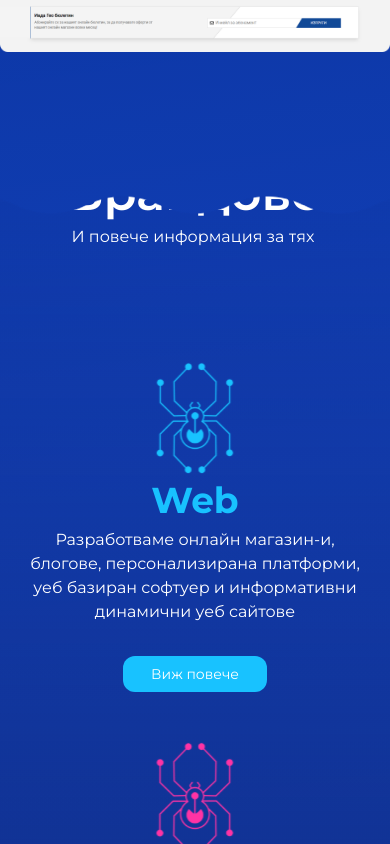
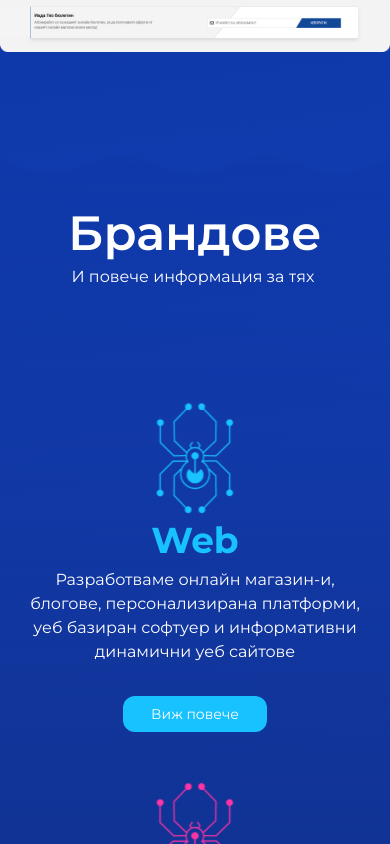
Before and after one commit to StroverIT/Strover, a Next.js app: page / in a window 390 px wide. Shown: the part 4100-4944 px from the top of the page. Built offline with nearby package versions, Linux system fonts and the light colour scheme; a web font is replaced by a local one.

Commit message:
fixing spacing

```diff
--- a/components/Brands/ListBrands.js
+++ b/components/Brands/ListBrands.js
@@ -15,7 +15,7 @@ export default function ListBrands({
 }) {
   const duration = 1.5;
   return (
-    <section className={`${py} ${bg} box my-10`}>
+    <section className={`${py} ${bg} box  lg:my-10`}>
       <section className="mb-24 text-white">
         <FadeIn duration={0.8}>
           <h5 className="text-5xl font-semibold text-center">Брандове</h5>
--- a/pages/index.js
+++ b/pages/index.js
@@ -37,7 +37,7 @@ export default function Home() {
           digital={true}
           web={true}
           bg="bg-brands-index-color"
-          py="sm:py-56 max-sm:pb-24"
+          py="sm:py-56 max-sm:pb-24 max-lg:py-20"
           totalLen={3}
         />
       </main>
```
